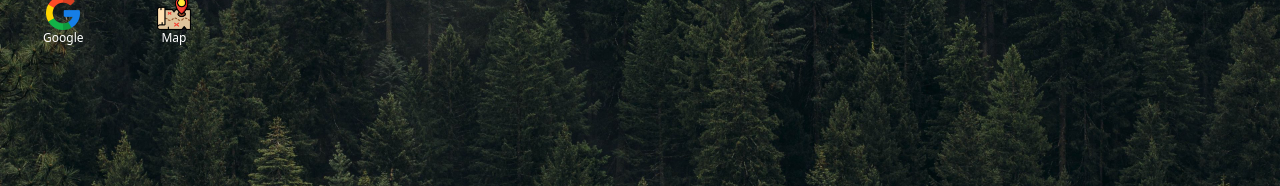
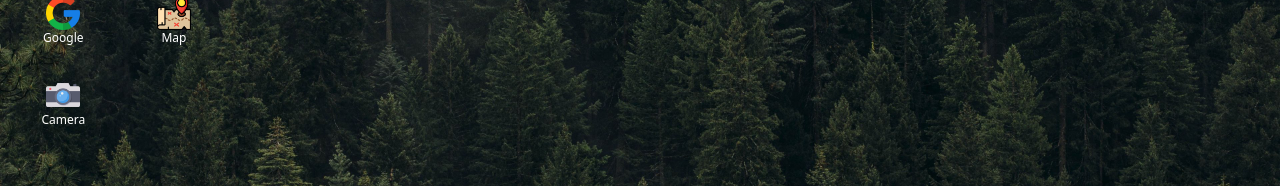
Before and after one commit to BNB2006/VoidOS-2.0, a React (Vite) app: page / in a window 1280 px wide. Shown: the part 356-542 px from the top of the page. Built offline with nearby package versions, Linux system fonts and the light colour scheme.

Commit message:
Starting to develop Camera

```diff
--- /dev/null
+++ b/src/apps/Camera/Camera.jsx
@@ -0,0 +1,5 @@
+export function Camera(){
+    return(
+        <div>Camera Lol</div>
+    )
+}
--- a/src/apps/index.js
+++ b/src/apps/index.js
@@ -116,7 +116,18 @@ export const apps = [
     title: "Map",
     icon: React.createElement("img", {
       src: "/Logo/location.png",
-      alt: "Calculos",
+      alt: "map",
+      width: 34,
+    }),
+    component: React.createElement(Map),
+    defaultSize: { width: 500, height: 400 },
+  },
+  {
+    id: "camera",
+    title: "Camera",
+    icon: React.createElement("img", {
+      src: "/Logo/camera.png",
+      alt: "camera",
       width: 34,
     }),
     component: React.createElement(Map),
```
Also changed, not shown: public/Logo/camera.png (added).
